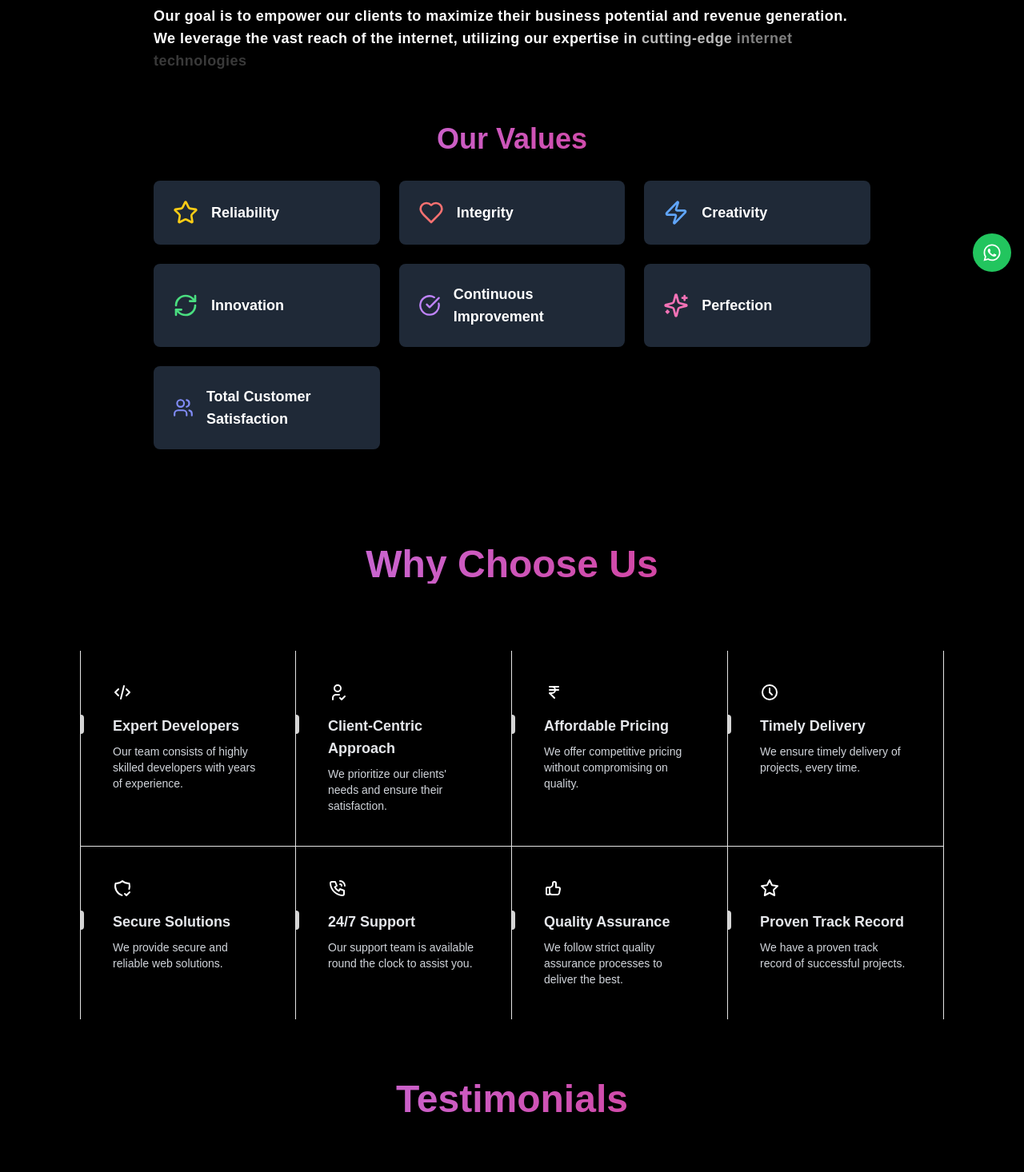
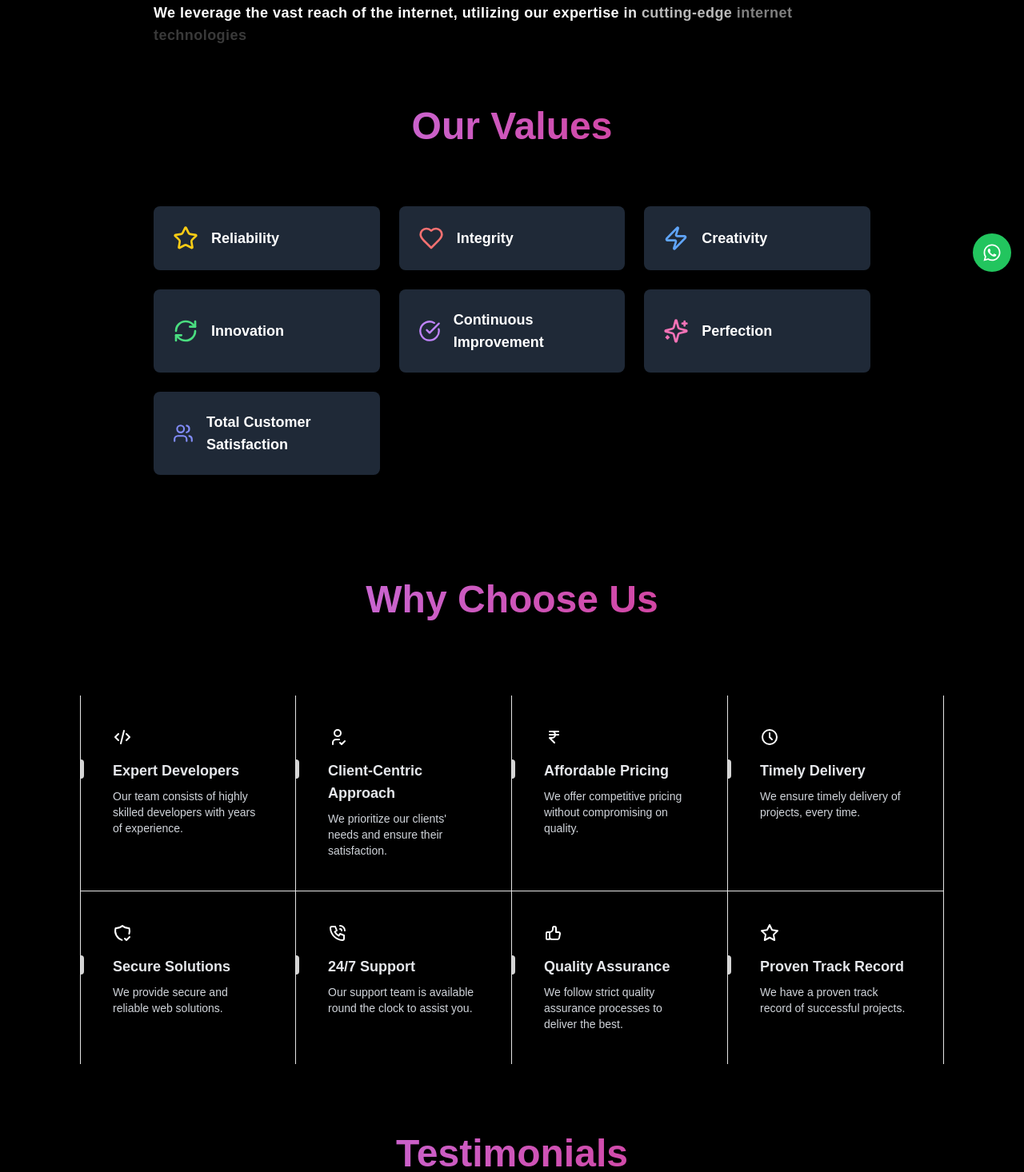
Before and after one commit to XcelB2B/design3, a Next.js app: page /about in a window 1280 px wide. Shown: the part 444-1910 px from the top of the page at 80% size. Built offline with nearby package versions, Linux system fonts and the light colour scheme.

Commit message:
Refactor page components to update background gradient and padding

```diff
--- a/src/app/(pages)/about/page.jsx
+++ b/src/app/(pages)/about/page.jsx
@@ -7,7 +7,7 @@ export const metadata = {
 };
 const About = () => {
   return (
-    <div className="bg-gradient-to-b from-black-800 to-neutral-950 py-14 md:py-24">
+    <div className="bg-gradient-to-b from-black-800 to-neutral-950 py-8 md:py-16">
       <AboutPage />
     </div>
   );
--- a/src/app/(pages)/careers/page.jsx
+++ b/src/app/(pages)/careers/page.jsx
@@ -63,8 +63,8 @@ const CareerPage = () => {
   };
 
   return (
-    <section className="py-14 md:py-24">
-      <div className="min-h-screen bg-gradient-to-b from-black-800 to-neutral-950 py-14 md:py-24 text-gray-100">
+    <section className="py-8 md:py-16">
+      <div className="min-h-screen bg-gradient-to-b from-black-800 to-neutral-950 py-8 md:py-16 text-gray-100">
         <div className="container mx-auto px-4 sm:px-6 lg:px-8 max-w-6xl">
           <motion.h1
             initial={{ opacity: 0, y: -20 }}
--- a/src/app/(pages)/contact/page.jsx
+++ b/src/app/(pages)/contact/page.jsx
@@ -7,7 +7,7 @@ export const metadata = {
 };
 const Contact = () => {
   return (
-    <div className="bg-gradient-to-b from-black-800 to-neutral-950 py-14 md:py-24">
+    <div className="bg-gradient-to-b from-black-800 to-neutral-950 py-8 md:py-16">
       <ContactPage />
     </div>
   );
--- a/src/app/(pages)/services/page.jsx
+++ b/src/app/(pages)/services/page.jsx
@@ -7,7 +7,7 @@ export const metadata = {
 };
 const Services = () => {
   return (
-    <div className="bg-gradient-to-b from-black-800 to-neutral-950 py-14 md:py-24">
+    <div className="bg-gradient-to-b from-black-800 to-neutral-950 py-8 md:py-16">
       <ServicesPage />
     </div>
   );
--- a/src/app/_components/AboutPage.jsx
+++ b/src/app/_components/AboutPage.jsx
@@ -91,7 +91,7 @@ const AboutPage = () => {
         className="max-w-4xl mx-auto mb-16"
         variants={itemVariants}
       >
-        <h2 className="text-3xl md:text-4xl font-bold mb-8 text-center text-transparent bg-clip-text bg-gradient-to-r from-purple-400 to-pink-600">
+        <h2 className="text-3xl md:text-5xl font-extrabold text-center text-transparent bg-clip-text bg-gradient-to-r from-purple-400 to-pink-600 mb-8 md:mb-16 p-3">
           Our Values
         </h2>
         <div className="grid grid-cols-1 md:grid-cols-2 lg:grid-cols-3 gap-6">
@@ -116,7 +116,7 @@ const AboutPage = () => {
       </motion.div>
 
       <motion.div variants={itemVariants}>
-        <h2 className="text-3xl md:text-5xl font-extrabold text-center text-transparent bg-clip-text bg-gradient-to-r from-purple-400 to-pink-600 mb-8 md:mb-16">
+        <h2 className="text-3xl md:text-5xl font-extrabold text-center text-transparent bg-clip-text bg-gradient-to-r from-purple-400 to-pink-600 mb-8 md:mb-16 p-3">
           Testimonials
         </h2>
         <InfiniteMovingTestimonials
--- a/src/app/_components/FaqPage.jsx
+++ b/src/app/_components/FaqPage.jsx
@@ -102,13 +102,13 @@ export default function FaqPage({ maxItems }) {
   const displayedFaqs = maxItems ? faqs.slice(0, maxItems) : faqs;
 
   return (
-    <div className="relative min-h-screen bg-gradient-to-t from-gray-950 to-black py-16 px-4 sm:px-6 lg:px-8 overflow-hidden">
+    <div className="relative min-h-screen bg-gradient-to-t from-gray-950 to-black py-8 md:py-16 px-4 sm:px-6 lg:px-8 overflow-hidden">
       <div className="max-w-3xl mx-auto">
         <motion.h2
           initial={{ opacity: 0, y: -50 }}
           animate={{ opacity: 1, y: 0 }}
           transition={{ duration: 0.5 }}
-          className="text-3xl md:text-5xl font-extrabold text-center text-transparent bg-clip-text bg-gradient-to-r from-purple-400 to-pink-600 mb-8 md:mb-16"
+          className="text-3xl md:text-5xl font-extrabold text-center text-transparent bg-clip-text bg-gradient-to-r from-purple-400 to-pink-600 mb-8 md:mb-16 p-3"
         >
           Frequently Asked Questions
         </motion.h2>
--- a/src/app/_components/RecentProject.jsx
+++ b/src/app/_components/RecentProject.jsx
@@ -67,7 +67,7 @@ export default function Component() {
         }}
         className="max-w-7xl mx-auto"
       >
-        <h2 className="text-3xl md:text-5xl font-extrabold text-center text-transparent bg-clip-text bg-gradient-to-r from-purple-400 to-pink-600 mb-8 md:mb-16">
+        <h2 className="text-3xl md:text-5xl font-extrabold text-center text-transparent bg-clip-text bg-gradient-to-r from-purple-400 to-pink-600 mb-8 md:mb-16 p-3">
           Our Recent Projects
         </h2>
         <div className="grid grid-cols-1 md:grid-cols-2 lg:grid-cols-3 gap-12">
--- a/src/app/_components/ServiceCards.jsx
+++ b/src/app/_components/ServiceCards.jsx
@@ -63,11 +63,11 @@ const ServicesSection = () => {
   return (
     <section
       ref={ref}
-      className="py-20 md:py-24 bg-gradient-to-t from-black to-neutral-950 relative overflow-hidden"
+      className="py-8 md:py-16 bg-gradient-to-t from-black to-neutral-950 relative overflow-hidden"
     >
       <div className="container mx-auto px-4 max-w-6xl relative z-10">
         <motion.h2
-          className="text-3xl md:text-5xl font-extrabold text-center text-transparent bg-clip-text bg-gradient-to-r from-purple-400 to-pink-600 mb-8 md:mb-16"
+          className="text-3xl md:text-5xl font-extrabold text-center text-transparent bg-clip-text bg-gradient-to-r from-purple-400 to-pink-600 mb-8 md:mb-16 p-3"
           initial={{ opacity: 0, y: -20 }}
           animate={isInView ? { opacity: 1, y: 0 } : { opacity: 0, y: -20 }}
           transition={{ duration: 0.5 }}
--- a/src/app/_components/ServicesPages.jsx
+++ b/src/app/_components/ServicesPages.jsx
@@ -60,7 +60,7 @@ const services = [
 
 const ServicesPage = () => {
   return (
-    <div className="min-h-screen bg-gradient-to-b from-black-800 to-neutral-950 py-14 md:py-24 text-gray-100">
+    <div className="min-h-screen bg-gradient-to-b from-black-800 to-neutral-950 py-8 md:py-16 text-gray-100">
       <div className="container mx-auto px-4 sm:px-6 lg:px-8 max-w-6xl">
         <motion.h1
           initial={{ opacity: 0, y: -20 }}
--- a/src/app/_components/Testimonial.jsx
+++ b/src/app/_components/Testimonial.jsx
@@ -57,7 +57,7 @@ export const testimonials = [
 const Testimonial = () => {
   return (
     <div className="relative  bg-gradient-to-t from-black to-neutral-950 py-16 px-4 sm:px-6 lg:px-8 overflow-hidden ">
-      <h1 className="text-3xl md:text-5xl font-extrabold text-center text-transparent bg-clip-text bg-gradient-to-r from-purple-400 to-pink-600 mb-8 md:mb-16">
+      <h1 className="text-3xl md:text-5xl font-extrabold text-center text-transparent bg-clip-text bg-gradient-to-r from-purple-400 to-pink-600 mb-8 md:mb-16 p-3">
         Testimonials
       </h1>
       <div className="max-w-6xl mx-auto">
--- a/src/app/_components/WhyChooseUs.jsx
+++ b/src/app/_components/WhyChooseUs.jsx
@@ -65,7 +65,7 @@ export function WhyChooseUs() {
     <section className="py-14 bg-gradient-to-b from-black-800 to-neutral-950 relative overflow-hidden">
       <div className="container mx-auto px-4 max-w-6xl relative z-10">
         <motion.h2
-          className="text-3xl md:text-5xl font-extrabold text-center text-transparent bg-clip-text bg-gradient-to-r from-purple-400 to-pink-600 mb-8 md:mb-16"
+          className="text-3xl md:text-5xl font-extrabold text-center text-transparent bg-clip-text bg-gradient-to-r from-purple-400 to-pink-600 mb-8 md:mb-16 p-3"
           initial={{ opacity: 0, y: -20 }}
           animate={{ opacity: 1, y: 0 }}
           transition={{ duration: 0.5 }}
```
